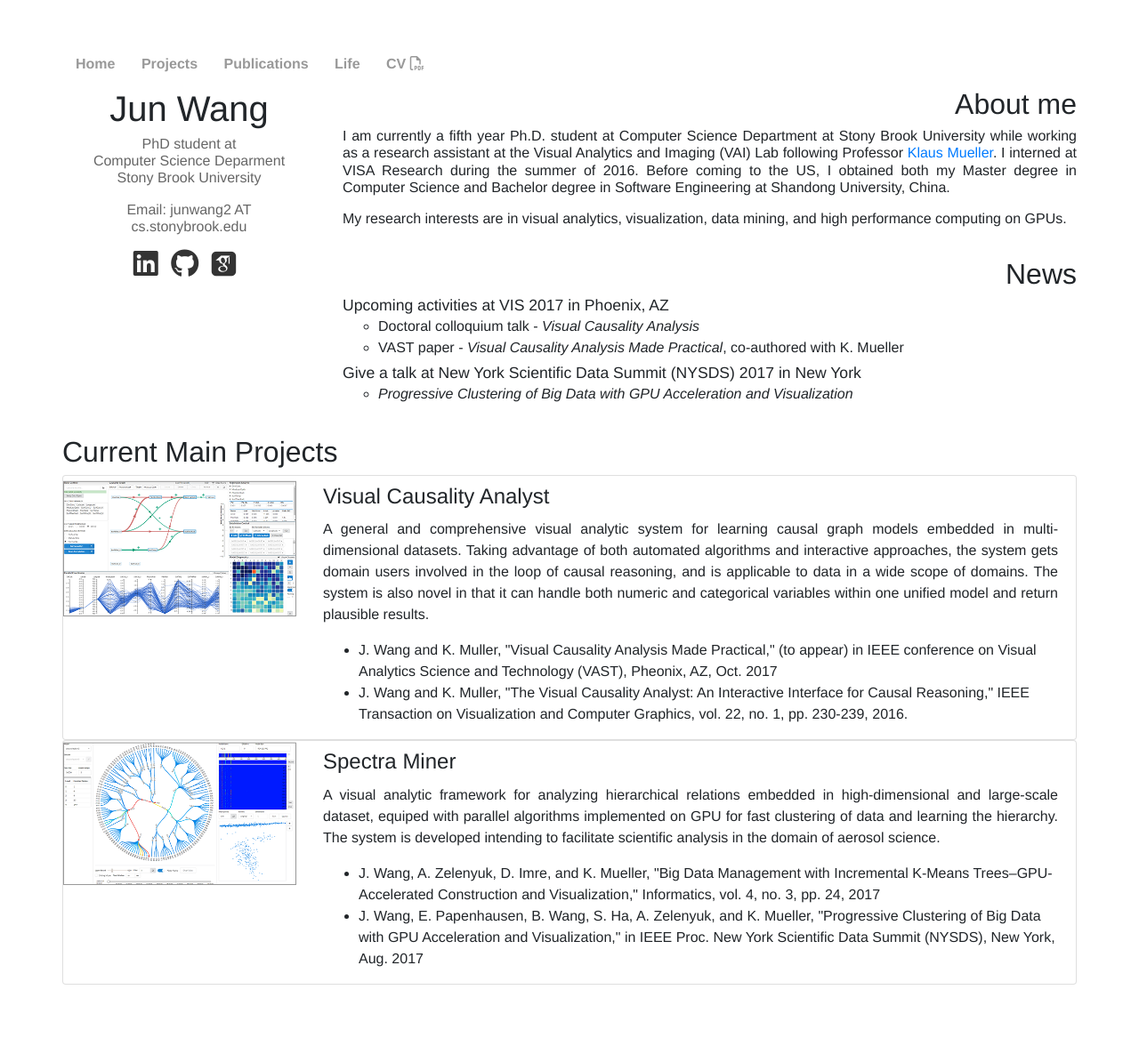
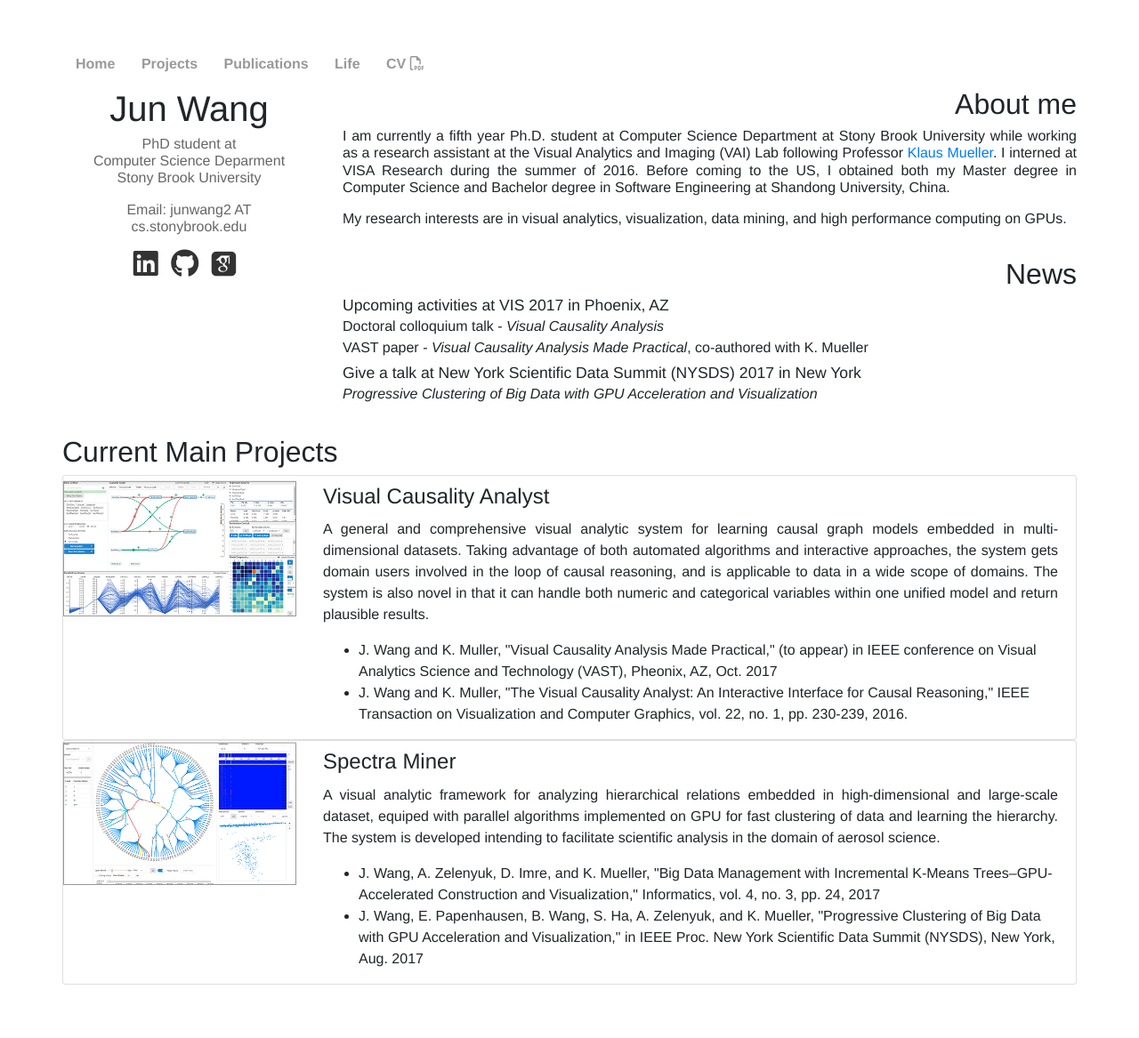
Before and after one commit to bear-bear/bear-bear.github.io, a Jekyll site: the page built from index.html, in a window 1280 px wide. Shown: the whole page at 89% size. Built offline with Jekyll 4.4.1, drawn with Linux system fonts in a browser that asks for light colours; nearby versions of some CDN libraries; some web fonts are replaced.

Commit message:
minor fix

```diff
--- a/_sass/news.scss
+++ b/_sass/news.scss
@@ -7,12 +7,12 @@
         font-size: 2em;
         text-align: right;
     }
-    >ul {
+    ul {
         padding-left: 0;
         list-style: none;
-        >li {
+        li {
             text-align: left;
-            >p {
+            p {
                 font-size: 1.1em;
                 line-height: 1em;
                 margin-bottom: 0.1em;
```
